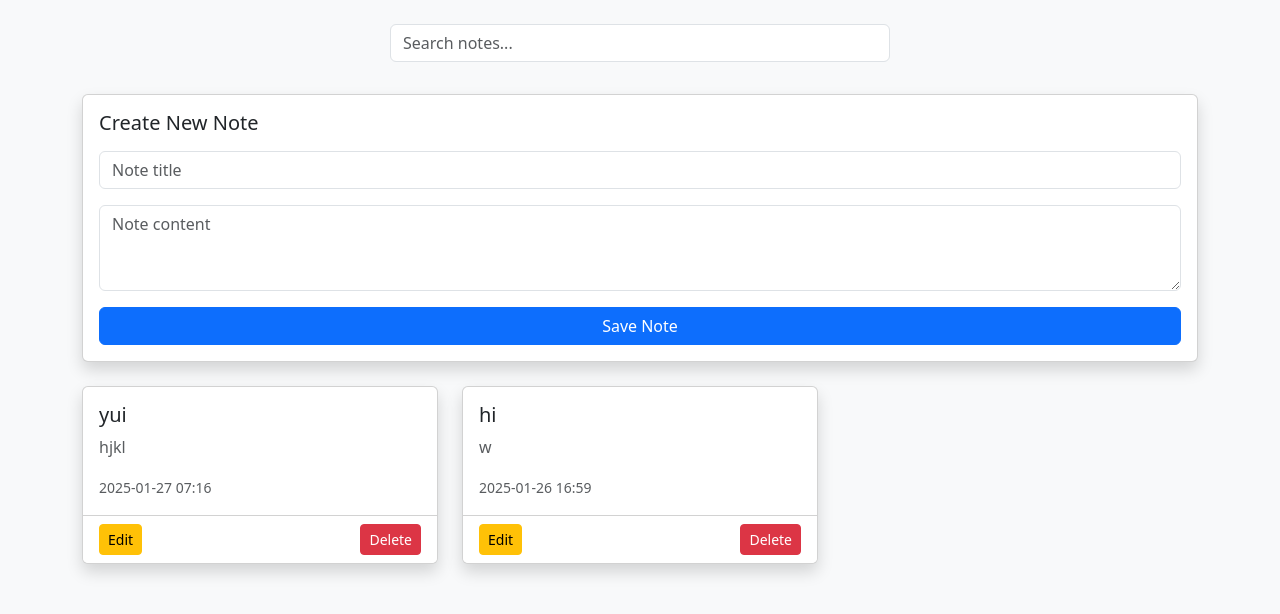
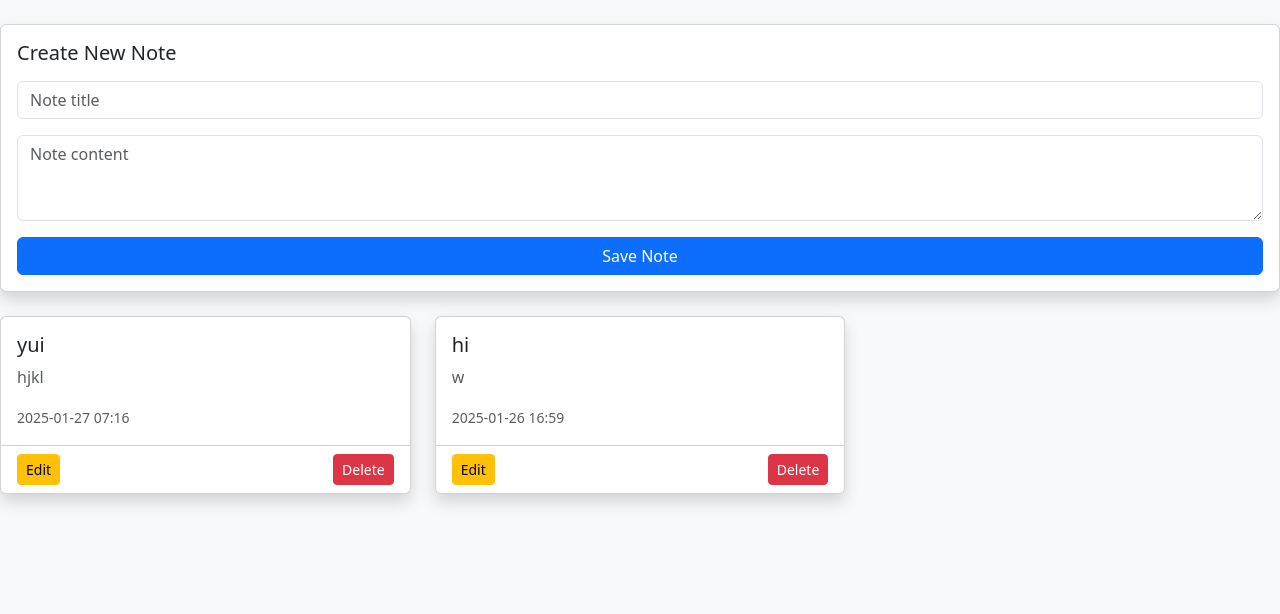
Before and after one commit to MetiGM/notes, a Flask app: page / in a window 1280 px wide. Shown: the part 76-690 px from the top of the page. Run offline with Flask 2, Linux system fonts and the light colour scheme; data comes from the database, SQL or seed files in the repository; both versions use the stored data as it was after the commit; some libraries are stand-ins or nearby versions.

Commit message:
Update remove search

```diff
--- a/templates/index.html
+++ b/templates/index.html
@@ -29,12 +29,7 @@
         </div>
     </nav>
 
-    <div class="container">
-        <!-- Search Box -->
-        <div class="search-box">
-            <input type="text" class="form-control" id="searchInput"
-                   placeholder="Search notes..." onkeyup="filterNotes()">
-        </div>
+
 
         <!-- Flash Messages -->
         {% with messages = get_flashed_messages(with_categories=true) %}
```
Also changed, not shown: notes.db.
